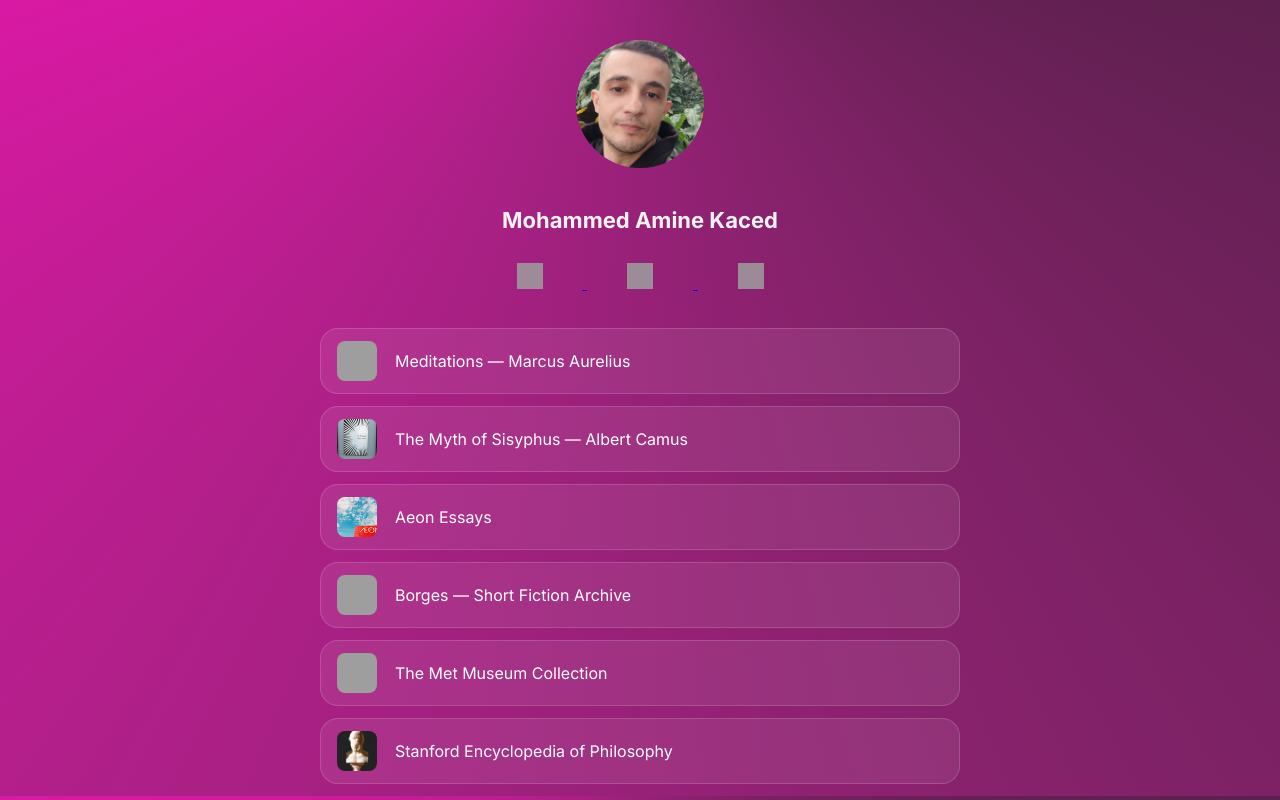
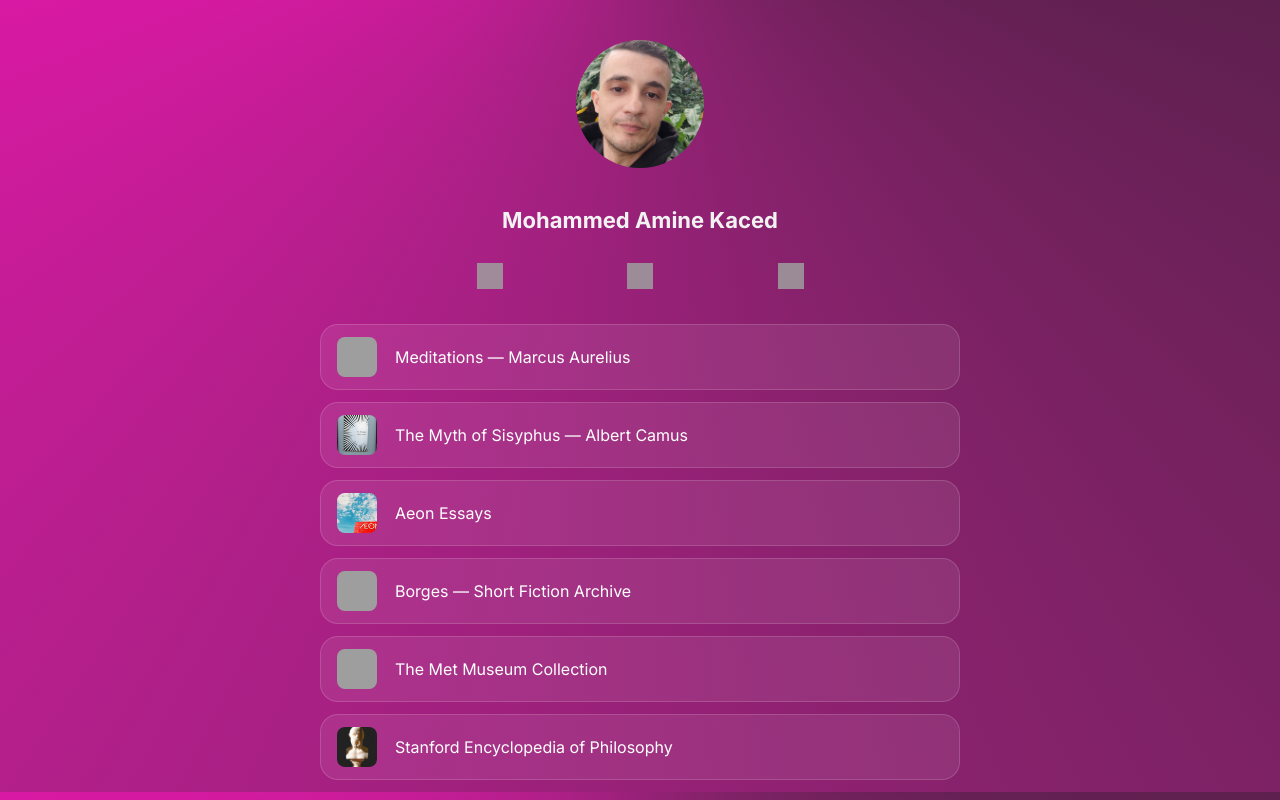
Before and after one commit to kaced-amine/link-in-bio, a plain HTML site: page index.html in a window 1280 px wide. Drawn offline with Linux system fonts and the light colour scheme; grey boxes are pictures that could not be loaded.

Commit message:
polished link-in-bio pt 1

```diff
--- a/index.html
+++ b/index.html
@@ -43,9 +43,18 @@
   opacity: 0.85;
   transition: opacity 0.2s;
 }
+.social-icons-row {
+  text-align: center;
+}
 
-.social-icons-row a img:hover {
-  opacity: 1;
+.social-icons-row a {
+  display: inline-block;   /* treats each link as a box */
+  margin: 0 20px;          /* controls spacing between icons */
+  text-decoration: none;
+}
+
+.social-icons-row img {
+  vertical-align: middle;  /* keeps them nicely aligned */
 }
 .links-row a {
   display: flex;
```
